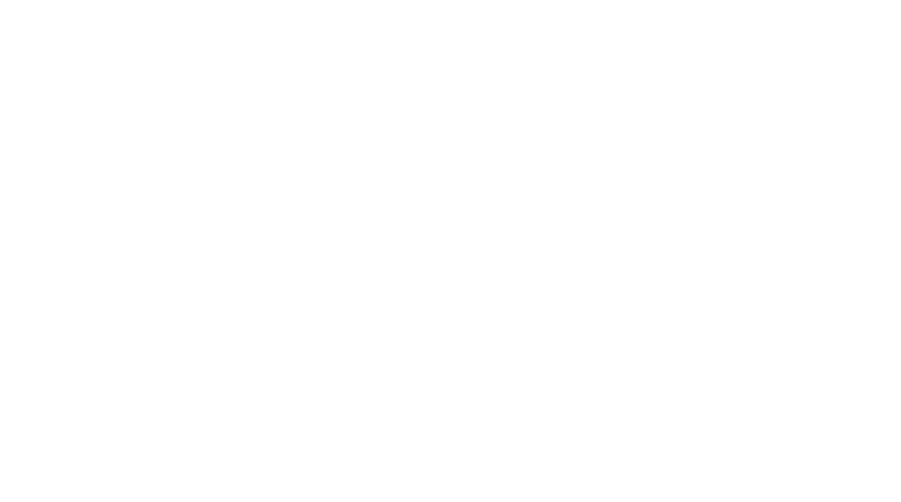
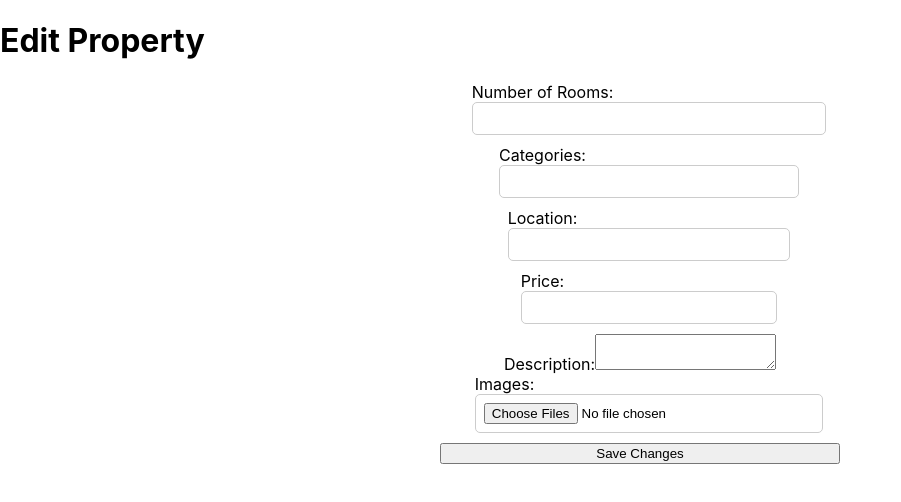
Before and after one commit to SKaranjaN/Saka-Keja2.0, a React (Create React App) app in the folder client/: page /edit-property/1 in a window 1280 px wide. Before the commit this address had no page. Shown: the top 502 px of the page, without its empty margins (0-901 px from the left). Built offline with nearby package versions, Linux system fonts and the light colour scheme; no server answers.

Commit message:
Edit upload

```diff
--- a/client/src/App.js
+++ b/client/src/App.js
@@ -26,7 +26,7 @@ function App() {
         <Route path="/view-payment-balance" element={<ViewPaymentBalance />} />
         <Route path="/tenant-property-review" element={<TenantPropertyReview />} />
         <Route path="/payments" element={<Payments />} />
-        <Route path="/edit-property" element={<EditProperty />} />
+        <Route path="/edit-property/:propertyId" element={<EditProperty />} />
       </Routes>
     </Router>
   );
--- a/client/src/compononents/EditProperty.js
+++ b/client/src/compononents/EditProperty.js
@@ -1,10 +1,162 @@
-import React from 'react';
+import React, { useState, useEffect } from 'react';
+import { useParams, useNavigate } from 'react-router-dom';
 
-function EditProperty(){
-    return(
-        <div>
-            <h1>Edit Property</h1>
+function EditProperty() {
+  const { propertyId } = useParams();
+  const navigate = useNavigate();
+
+  const [propertyData, setPropertyData] = useState({
+    number_of_rooms: '',
+    categories: [],
+    location: '',
+    price: '',
+    description: '',
+    image_urls: [],
+  });
+
+  useEffect(() => {
+    fetch(`http://127.0.0.1:5000/properties/${propertyId}`)
+      .then((response) => response.json())
+      .then((data) => setPropertyData(data))
+      .catch((error) => console.error('Error fetching property:', error));
+  }, [propertyId]);
+
+  const handleChange = (event) => {
+    const { name, value } = event.target;
+    setPropertyData((prevPropertyData) => ({ ...prevPropertyData, [name]: value }));
+  };
+
+  const handleImageChange = async (event) => {
+    const files = Array.from(event.target.files);
+    const newImageUrls = [...propertyData.image_urls];
+
+    try {
+      for (const file of files) {
+        const formData = new FormData();
+        formData.append('image', file);  // Use 'image' as the form field name
+
+        const response = await fetch('http://127.0.0.1:5000/upload', {
+          method: 'POST',
+          body: formData,
+        });
+
+        if (response.ok) {
+          const data = await response.json();
+          newImageUrls.push(data.secure_url);
+        } else {
+          console.error('Error uploading image:', response.statusText);
+        }
+      }
+
+      setPropertyData((prevPropertyData) => ({
+        ...prevPropertyData,
+        image_urls: newImageUrls,
+      }));
+    } catch (error) {
+      console.error('Error uploading image:', error);
+    }
+  };
+
+
+  const handleSubmit = async (event) => {
+    event.preventDefault();
+
+    try {
+      const response = await fetch(`http://127.0.0.1:5000/properties/${propertyId}`, {
+        method: 'PATCH',
+        headers: {
+          'Content-Type': 'application/json',
+        },
+        body: JSON.stringify(propertyData),
+      });
+
+      if (response.ok) {
+        console.log('Property updated successfully');
+        navigate("/owner-dashboard");
+      } else {
+        console.error('Failed to update property');
+      }
+    } catch (error) {
+      console.error('Error updating property:', error);
+    }
+  };
+
+  return (
+    <div>
+      <h1>Edit Property</h1>
+      <form onSubmit={handleSubmit}>
+        <div className="input-pair">
+          <label>Number of Rooms:</label>
+          <input
+            type="number"
+            name="number_of_rooms"
+            value={propertyData.number_of_rooms}
+            onChange={handleChange}
+            required
+          />
         </div>
-    )
+        <div className="input-pair">
+        <label>Categories:</label>
+        <input
+            type="text"
+            name="categories"
+            value={
+            Array.isArray(propertyData.categories)
+                ? propertyData.categories.join(', ')
+                : propertyData.categories || ''
+            }
+            onChange={(event) => {
+            const newValue = event.target.value;
+            setPropertyData((prevPropertyData) => ({
+                ...prevPropertyData,
+                categories: newValue.split(', ').map((item) => item.trim()),
+            }));
+            }}
+            required
+        />
+        </div>
+        <div className="input-pair">
+          <label>Location:</label>
+          <input
+            type="text"
+            name="location"
+            value={propertyData.location}
+            onChange={handleChange}
+            required
+          />
+        </div>
+        <div className="input-pair">
+          <label>Price:</label>
+          <input
+            type="number"
+            name="price"
+            value={propertyData.price}
+            onChange={handleChange}
+            required
+          />
+        </div>
+        <div className="input-pair">
+          <label>Description:</label>
+          <textarea
+            name="description"
+            value={propertyData.description}
+            onChange={handleChange}
+            required
+          />
+        </div>
+        <div className="input-pair">
+          <label>Images:</label>
+          <input
+            type="file"
+            accept="image/*"
+            multiple
+            onChange={handleImageChange}
+          />
+        </div>
+        <button type="submit">Save Changes</button>
+      </form>
+    </div>
+  );
 }
+
 export default EditProperty;
--- a/client/src/compononents/OwnerViewPropertyCard.js
+++ b/client/src/compononents/OwnerViewPropertyCard.js
@@ -8,7 +8,7 @@ function OwnerViewPropertyCard({ property }) {
   const navigate = useNavigate();
 
   const handleCardClick = () => {
-    navigate("/edit-property");
+    navigate(`/edit-property/${property.id}`);
   };
 
   return (
```
Also changed, not shown: client/src/compononents/OwnerPropertyCard.js (deleted).
